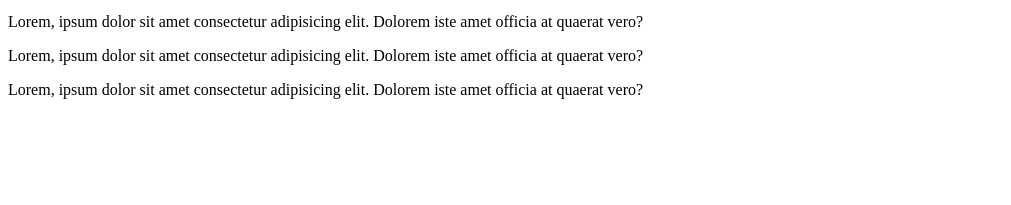
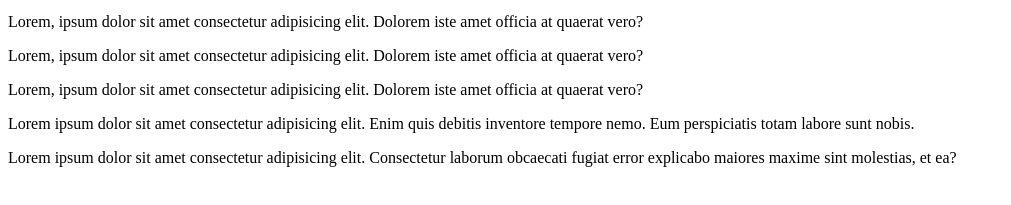
Before and after one commit to AniMuscolo/repogit24184, a plain HTML site: page index.html in a window 1280 px wide. Shown: the part 101-306 px from the top of the page, without its empty margins (0-1011 px from the left). Drawn offline with Linux system fonts and the light colour scheme.

Commit message:
Se creo una rama y se agregaron secciones

```diff
--- a/index.html
+++ b/index.html
@@ -15,5 +15,13 @@
     <p>Lorem, ipsum dolor sit amet consectetur adipisicing elit. Dolorem iste amet officia at quaerat vero?</p>
     <p>Lorem, ipsum dolor sit amet consectetur adipisicing elit. Dolorem iste amet officia at quaerat vero?</p>
 
+    <section>
+        <p>Lorem ipsum dolor sit amet consectetur adipisicing elit. Enim quis debitis inventore tempore nemo. Eum perspiciatis totam labore sunt nobis.</p>
+    </section>
+
+    <section>
+        <p>Lorem ipsum dolor sit amet consectetur adipisicing elit. Consectetur laborum obcaecati fugiat error explicabo maiores maxime sint molestias, et ea?</p>
+    </section>
+
 </body>
 </html>
```
